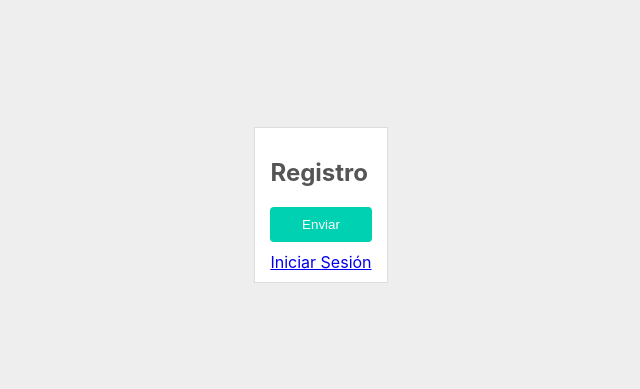
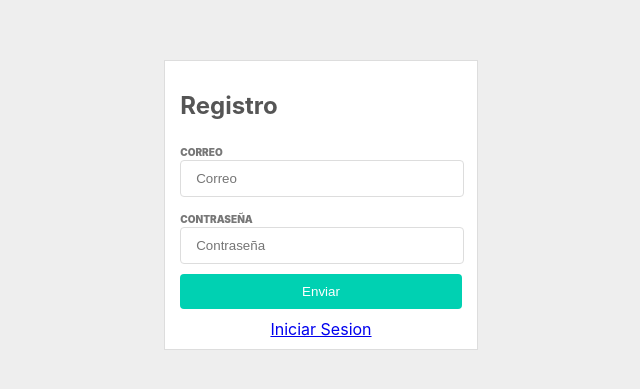
Before and after one commit to drodrigomoura/instacool, a React (Create React App) app: page /register in a window 1280 px wide. Shown: the part 195-584 px from the top of the page, without its empty margins (319-959 px from the left). Built offline with nearby package versions, Linux system fonts and the light colour scheme; no server answers.

Commit message:
Registro de usuario con firebase

```diff
--- a/src/App.tsx
+++ b/src/App.tsx
@@ -22,7 +22,6 @@ class App extends React.Component<IAppProps> {
 
   public componentDidMount() {
     const { auth } = services
-
     auth.onAuthStateChanged(user => {
       if (user) {
         /* eslint no-restricted-globals:0 */
--- /dev/null
+++ b/src/components/RegisterForm.tsx
@@ -0,0 +1,30 @@
+import React from 'react'
+import { Link } from 'react-router-dom'
+import { reduxForm, InjectedFormProps, Field } from 'redux-form'
+
+import Input from './Input';
+import Button from './Button';
+import Center from './Center';
+
+
+
+class RegisterForm extends React.Component<InjectedFormProps> {
+    public render() {
+        const { handleSubmit } = this.props
+        return (
+            <form onSubmit={handleSubmit}>
+                <Field label='Correo' placeholder="Correo" name='email' type='email' component={Input} />
+                <Field label='Contraseña' placeholder="Contraseña" name='password' type='password' component={Input} />
+                <Button block={true}>Enviar</Button>
+                <Center>
+                    <Link to='/'>Iniciar Sesion</Link>
+                </Center>
+            </form>
+        )
+    }
+}
+
+//habia que agregar <any, any> -> que dolor de b...
+export default reduxForm<any, any>({
+    form: 'register',
+})(RegisterForm)
--- a/src/containers/Auth/Login.tsx
+++ b/src/containers/Auth/Login.tsx
@@ -1,6 +1,6 @@
 import React from 'react'
 import { connect } from 'react-redux'
-// import { ThunkDispatch } from 'redux-thunk';
+import { ThunkDispatch } from 'redux-thunk';
 
 import Card from '../../components/Card';
 import Container from '../../components/Container'
@@ -29,7 +29,7 @@ class Login extends React.Component<ILoginProps> {
 
 const mapStateToProps = (state: any) => state
 
-const mapDispatchToProps = (dispatch: any) => ({
+const mapDispatchToProps = (dispatch: ThunkDispatch<any, any, any>) => ({
     login: (payload: any) => dispatch(loginThunk(payload))
 })
 
--- a/src/containers/Auth/Register.tsx
+++ b/src/containers/Auth/Register.tsx
@@ -1,28 +1,35 @@
 import * as React from 'react'
-import { Link } from 'react-router-dom'
+import { connect } from 'react-redux'
+import { ThunkDispatch } from 'redux-thunk';
 
-import Button from '../../components/Button';
 import Card from '../../components/Card';
-import Center from '../../components/Center';
 import Container from '../../components/Container'
-// import Input from '../../components/Input';
 import Title from '../../components/Title'
+import RegisterForm from '../../components/RegisterForm'
+import { ILogin, register as registerThunk } from '../../ducks/Users'
 
+interface IRegisterProps {
+    register: (a: ILogin) => void
+}
 
-export default class Login extends React.Component {
+class Register extends React.Component<IRegisterProps> {
     public render() {
+        const { register } = this.props
         return (
             <Container center={true}>
                 <Card>
                     <Title>Registro</Title>
-                    {/* <Input placeholder='correo' label='correo' />
-                    <Input placeholder='contraseña' label='contraseña' /> */}
-                    <Button block={true}>Enviar</Button>
-                    <Center>
-                        <Link to='/'>Iniciar Sesión</Link>
-                    </Center>
+                    <RegisterForm onSubmit={register} />
                 </Card>
             </Container>
         )
     }
 }
+
+const mapStateToProps = (state: any) => state
+
+const mapDispatchToProps = (dispatch: ThunkDispatch<any, any, any>) => ({
+    register: (payload: any) => dispatch(registerThunk(payload))
+})
+
+export default connect(mapStateToProps, mapDispatchToProps)(Register)
--- a/src/ducks/Users.ts
+++ b/src/ducks/Users.ts
@@ -12,3 +12,10 @@ export default function reducer(state = {}) {
 
 export const login = ({ email, password }: ILogin) =>
     async (dispatch: Dispatch, getState: () => any, { auth }: IServices) => await auth.signInWithEmailAndPassword(email, password)
+
+
+export const register = ({ email, password }: ILogin) =>
+    async (dispatch: Dispatch, getState: () => any, { auth }: IServices) => {
+        const user = auth.createUserWithEmailAndPassword(email, password)
+        console.log(user);
+    }
```
